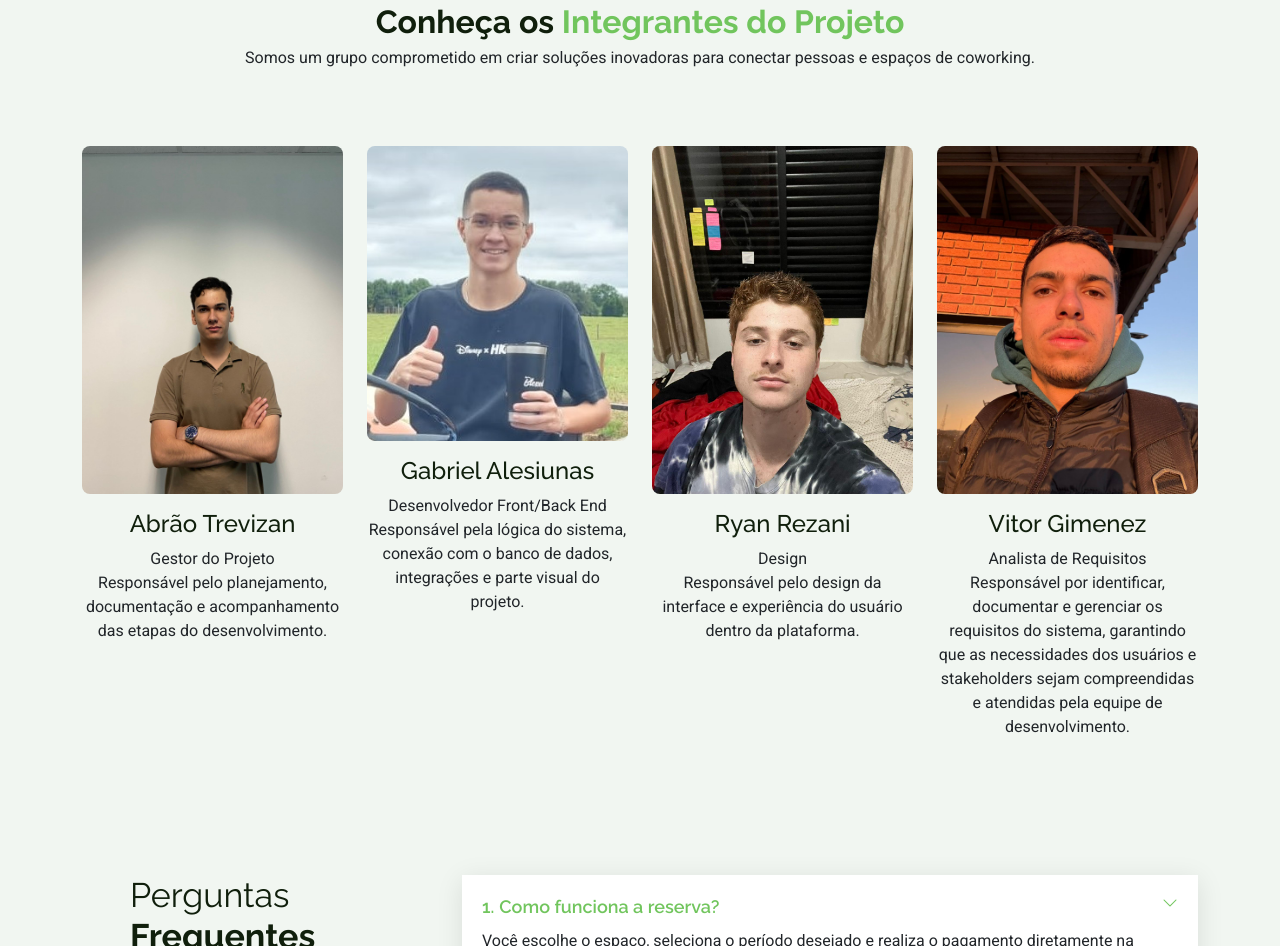
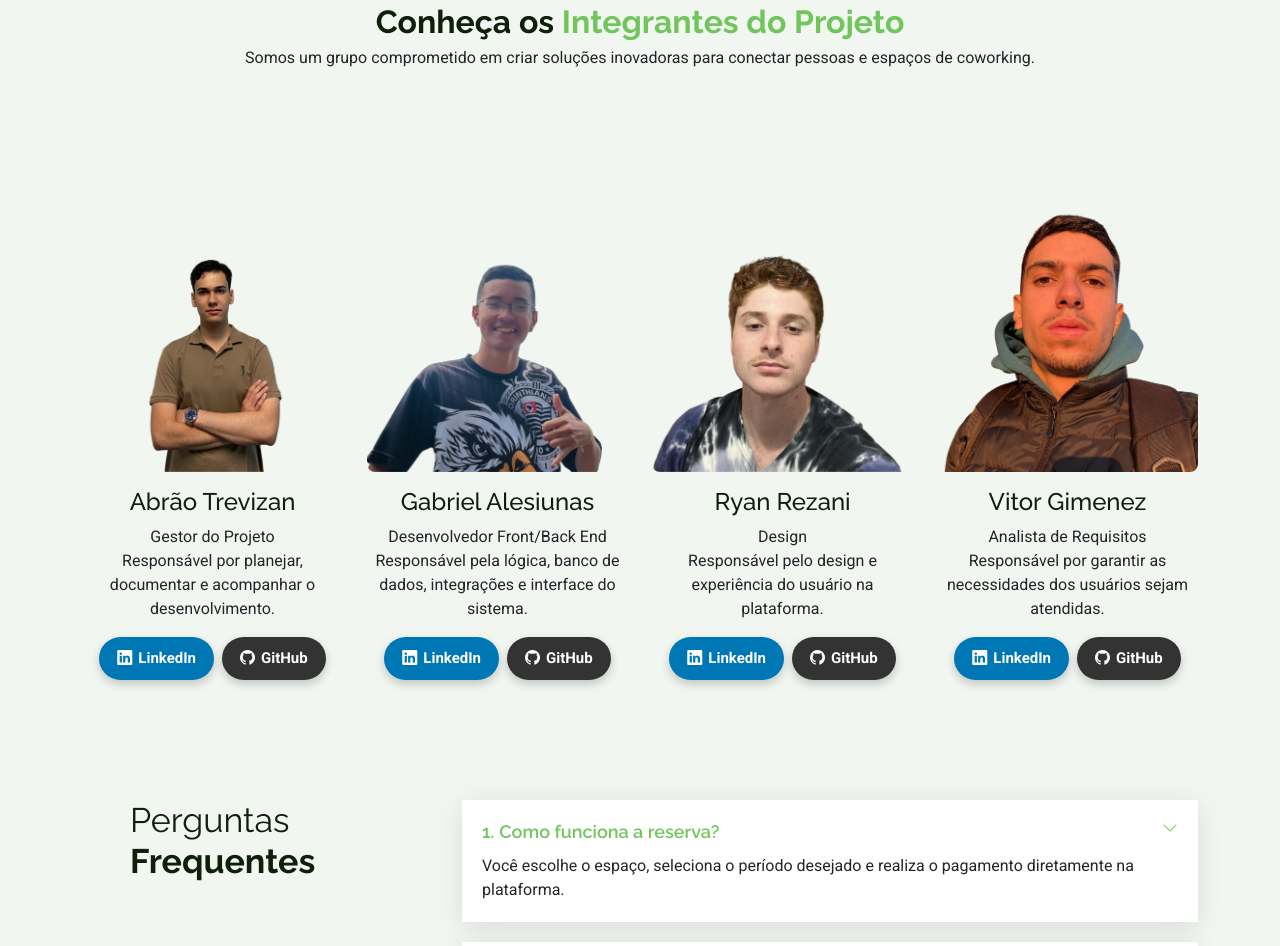
Before and after one commit to GabrielAlesiunas/LandingPageProDesk, a plain HTML site: page index.html in a window 1280 px wide. Shown: the part 4277-5223 px from the top of the page. Drawn offline with Linux system fonts and the light colour scheme; files whose address does not match are found by name.

Commit message:
Finalizado

```diff
--- a/assets/css/main.css
+++ b/assets/css/main.css
@@ -1326,6 +1326,55 @@ section,
   color: var(--accent-color);
 }
 
+.Linkedin {
+  background-color: #0077b5; /* Azul característico do LinkedIn */
+  color: white;
+  border: none;
+  border-radius: 8px;
+  padding: 10px 20px;
+  font-size: 15px;
+  font-weight: 600;
+  cursor: pointer;
+  transition: all 0.3s ease;
+  box-shadow: 0 4px 10px rgba(0, 119, 181, 0.3);
+}
+
+.btn-social {
+  display: inline-flex;
+  align-items: center;
+  gap: 6px;
+  text-decoration: none;
+  color: white;
+  font-weight: 600;
+  border-radius: 8px;
+  padding: 10px 18px;
+  font-size: 15px;
+  transition: all 0.3s ease;
+  box-shadow: 0 4px 10px rgba(0, 0, 0, 0.2);
+}
+
+.Linkedin {
+  background-color: #0077b5;
+}
+
+.Linkedin:hover {
+  background-color: #005f8c;
+  transform: translateY(-2px);
+}
+
+.Github {
+  background-color: #333;
+}
+
+.Github:hover {
+  background-color: #222;
+  transform: translateY(-2px);
+}
+
+.btn-social {
+  border-radius: 50px;
+}
+
 /*--------------------------------------------------------------
 # Starter Section Section
 --------------------------------------------------------------*/
--- a/index.html
+++ b/index.html
@@ -417,55 +417,98 @@
           <!-- Integrante 1 -->
           <div class="col-xl-3 col-md-6 d-flex" data-aos="fade-up" data-aos-delay="100">
             <div class="member">
-          <img src="assets/img/abrao.jpg" class="img-fluid rounded-3" alt="Integrante 1">
+              <img src="assets/img/abrao.png" class="img-fluid rounded-3" alt="Integrante 1">
               <div class="member-info text-center mt-3">
                 <h4>Abrão Trevizan</h4>
                 <span>Gestor do Projeto</span>
                 <p>
-              Responsável pelo planejamento, documentação e acompanhamento das etapas do desenvolvimento.
+                  Responsável por planejar, documentar e acompanhar o desenvolvimento.
                 </p>
+
+                <!-- Botões de redes -->
+                <div class="d-flex justify-content-center gap-2 mt-2">
+                  <a href="https://www.linkedin.com/in/abrao-trevizan" target="_blank" class="btn-social Linkedin">
+                    <i class="bi bi-linkedin"></i> LinkedIn
+                  </a>
+                  <a href="https://github.com/abrao-trevizan" target="_blank" class="btn-social Github">
+                    <i class="bi bi-github"></i> GitHub
+                  </a>
                 </div>
               </div>
-      </div><!-- End Team Member -->
+            </div>
+          </div>
+          <!-- End Team Member -->
 
           <!-- Integrante 2 -->
           <div class="col-xl-3 col-md-6 d-flex" data-aos="fade-up" data-aos-delay="200">
             <div class="member">
-          <img src="assets/img/gabriel.jpg" class="img-fluid rounded-3" alt="Integrante 2">
+              <img src="assets/img/gabriel.png" class="img-fluid rounded-3" alt="Integrante 2">
               <div class="member-info text-center mt-3">
                 <h4>Gabriel Alesiunas</h4>
-            <span>Desenvolvedor Front/Back End </span>
+                <span>Desenvolvedor Front/Back End</span>
                 <p>
-              Responsável pela lógica do sistema, conexão com o banco de dados, integrações e parte visual do projeto.
+                  Responsável pela lógica, banco de dados, integrações e interface do sistema.
                 </p>
+
+                <!-- Botões de redes -->
+                <div class="d-flex justify-content-center gap-2 mt-2">
+                  <a href="www.linkedin.com/in/gabriel-alesiunas-228005277" target="_blank" class="btn-social Linkedin">
+                    <i class="bi bi-linkedin"></i> LinkedIn
+                  </a>
+                  <a href="https://github.com/GabrielAlesiunas" target="_blank" class="btn-social Github">
+                    <i class="bi bi-github"></i> GitHub
+                  </a>
                 </div>
               </div>
-      </div><!-- End Team Member -->
+            </div>
+          </div>
+          <!-- End Team Member -->
 
           <!-- Integrante 3 -->
           <div class="col-xl-3 col-md-6 d-flex" data-aos="fade-up" data-aos-delay="300">
             <div class="member">
-          <img src="assets/img/ryan.jpg" class="img-fluid rounded-3" alt="Integrante 3">
+              <img src="assets/img/ryan.png" class="img-fluid rounded-3" alt="Integrante 3">
               <div class="member-info text-center mt-3">
                 <h4>Ryan Rezani</h4>
                 <span>Design</span>
                 <p>
-              Responsável pelo design da interface e experiência do usuário dentro da plataforma.
+                  Responsável pelo design e experiência do usuário na plataforma.
                 </p>
+
+                <!-- Botões de redes -->
+                <div class="d-flex justify-content-center gap-2 mt-2">
+                  <a href="https://www.linkedin.com/in/ryan-rezani" target="_blank" class="btn-social Linkedin">
+                    <i class="bi bi-linkedin"></i> LinkedIn
+                  </a>
+                  <a href="https://github.com/rezaniryan" target="_blank" class="btn-social Github">
+                    <i class="bi bi-github"></i> GitHub
+                  </a>
                 </div>
               </div>
-      </div><!-- End Team Member -->
+            </div>
+          </div>
+          <!-- End Team Member -->
 
           <!-- Integrante 4 -->
           <div class="col-xl-3 col-md-6 d-flex" data-aos="fade-up" data-aos-delay="400">
             <div class="member">
-          <img src="assets/img/vitor.jpg" class="img-fluid rounded-3" alt="Integrante 4">
+              <img src="assets/img/vitor.png" class="img-fluid rounded-3" alt="Integrante 4">
               <div class="member-info text-center mt-3">
                 <h4>Vitor Gimenez</h4>
                 <span>Analista de Requisitos</span>
                 <p>
-              Responsável por identificar, documentar e gerenciar os requisitos do sistema, garantindo que as necessidades dos usuários e stakeholders sejam compreendidas e atendidas pela equipe de desenvolvimento.
+                  Responsável por garantir as necessidades dos usuários sejam atendidas.
                 </p>
+
+                <!-- Botões de redes -->
+                <div class="d-flex justify-content-center gap-2 mt-2">
+                  <a href="https://www.linkedin.com/in/vitor-gimenez" target="_blank" class="btn-social Linkedin">
+                    <i class="bi bi-linkedin"></i> LinkedIn
+                  </a>
+                  <a href="https://github.com/vitor-gimenez" target="_blank" class="btn-social Github">
+                    <i class="bi bi-github"></i> GitHub
+                  </a>
+                </div>
               </div>
             </div>
           </div><!-- End Team Member -->
```
Also changed, not shown: assets/img/abrao.jpg (deleted), assets/img/abrao.png (added), assets/img/gabriel.jpg (deleted), assets/img/gabriel.png (added), assets/img/ryan.jpg (deleted), assets/img/ryan.png (added), assets/img/vitor.jpg (deleted), assets/img/vitor.png (added). Lines whose indentation alone changed are shown as unchanged.
